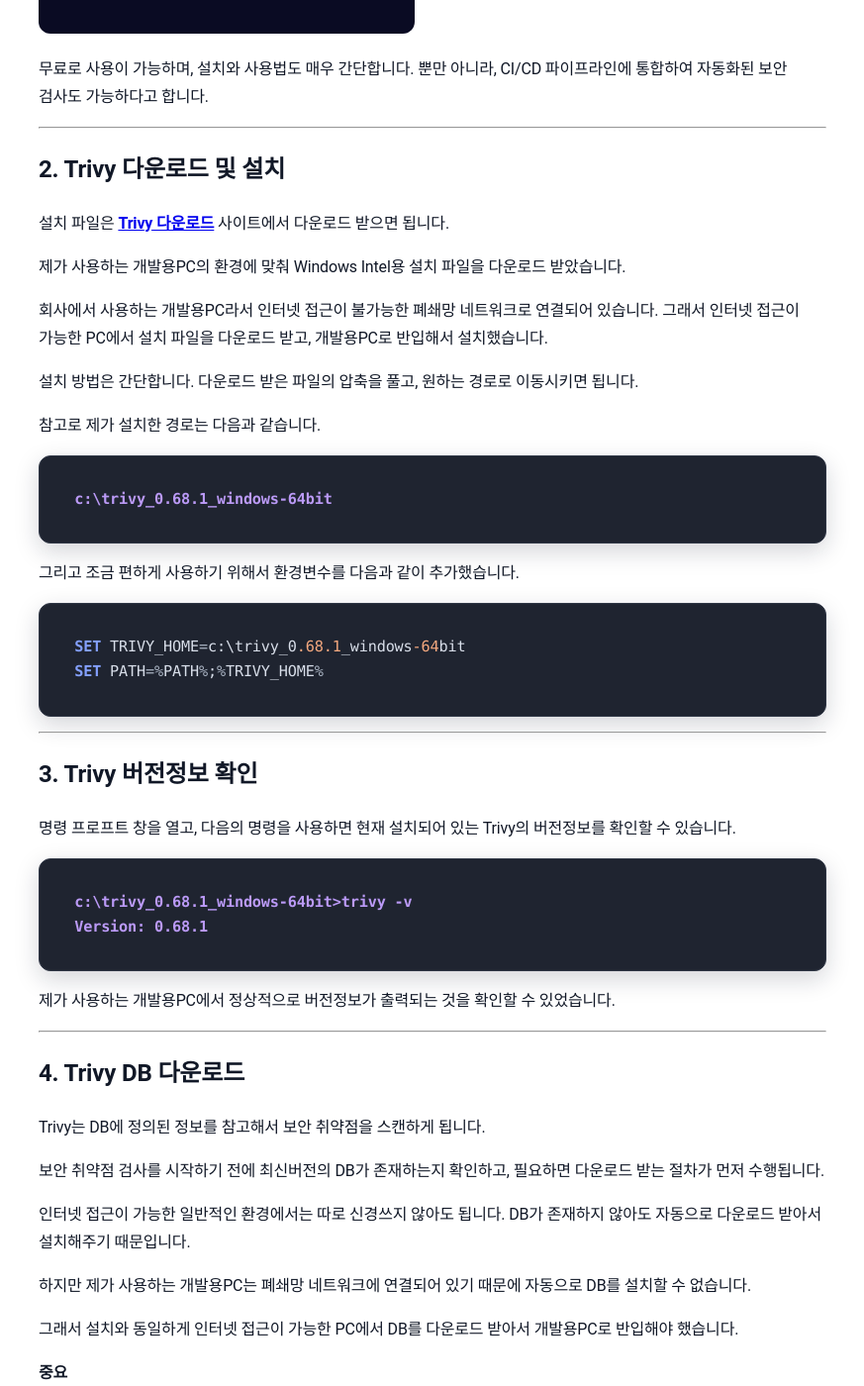
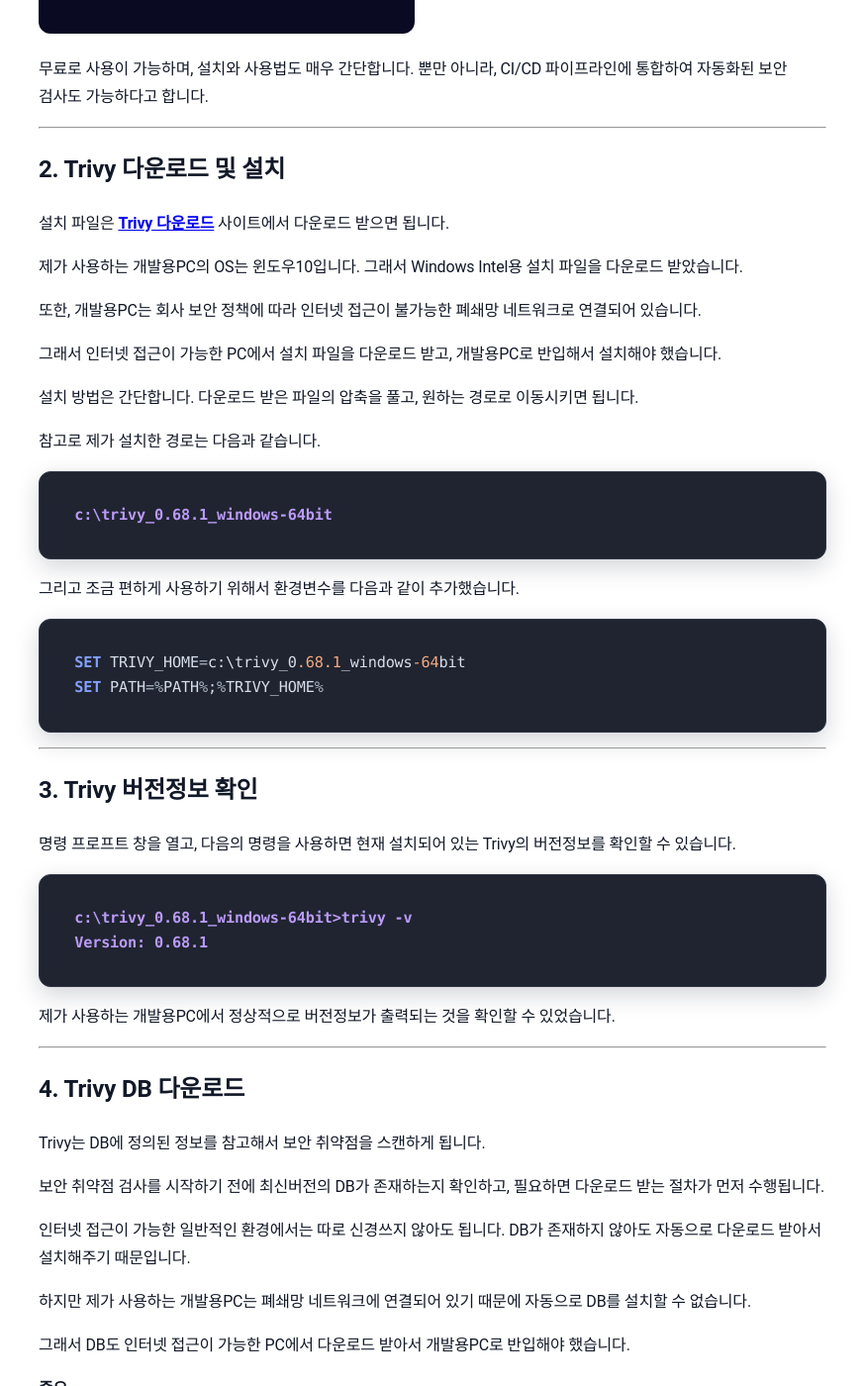
Before and after one commit to sanghoon-lee/sanghoon-lee.github.io, a Jekyll site: the page built from _posts/2025-12-10-trivy.md, in a window 1280 px wide and 1400 px high, scrolled down 872 px. Shown: the whole window at 99% size, without its empty margins (203-1076 px from the left). Built offline with Jekyll 4.4.1, drawn with Linux system fonts in a browser that asks for light colours; nearby versions of some CDN libraries; comment, search, counter and statistics services are not loaded; some of the changed text lies outside the part shown.

```diff
--- a/_posts/2025-12-10-trivy.md
+++ b/_posts/2025-12-10-trivy.md
@@ -29,9 +29,11 @@ Trivy는 컨테이너 이미지, 파일 시스템, Git 저장소, Kubernetes 설
 
 설치 파일은 [**Trivy 다운로드**](https://github.com/aquasecurity/trivy/releases) 사이트에서 다운로드 받으면 됩니다.
 
-제가 사용하는 개발용PC의 환경에 맞춰 Windows Intel용 설치 파일을 다운로드 받았습니다.
+제가 사용하는 개발용PC의 OS는 윈도우10입니다. 그래서 Windows Intel용 설치 파일을 다운로드 받았습니다.
 
-회사에서 사용하는 개발용PC라서 인터넷 접근이 불가능한 폐쇄망 네트워크로 연결되어 있습니다. 그래서 인터넷 접근이 가능한 PC에서 설치 파일을 다운로드 받고, 개발용PC로 반입해서 설치했습니다.
+또한, 개발용PC는 회사 보안 정책에 따라 인터넷 접근이 불가능한 폐쇄망 네트워크로 연결되어 있습니다.
+
+그래서 인터넷 접근이 가능한 PC에서 설치 파일을 다운로드 받고, 개발용PC로 반입해서 설치해야 했습니다.
 
 설치 방법은 간단합니다. 다운로드 받은 파일의 압축을 풀고, 원하는 경로로 이동시키면 됩니다.
 
@@ -73,10 +75,10 @@ Trivy는 DB에 정의된 정보를 참고해서 보안 취약점을 스캔하게
 
 하지만 제가 사용하는 개발용PC는 폐쇄망 네트워크에 연결되어 있기 때문에 자동으로 DB를 설치할 수 없습니다.
 
-그래서 설치와 동일하게 인터넷 접근이 가능한 PC에서 DB를 다운로드 받아서 개발용PC로 반입해야 했습니다.
+그래서 DB도 인터넷 접근이 가능한 PC에서 다운로드 받아서 개발용PC로 반입해야 했습니다.
 
 **중요**
-> DB를 다운로드 받는 PC에도 Trivy가 설치되어 있어야 합니다.
+> DB를 다운로드 받을 PC에도 Trivy가 설치되어 있어야 합니다.
 
 DB를 다운로드하기 위한 명령은 버전에 따라 다를 수 있다고 합니다. 0.68.1 버전에서의 명령은 다음과 같습니다.
 
```
